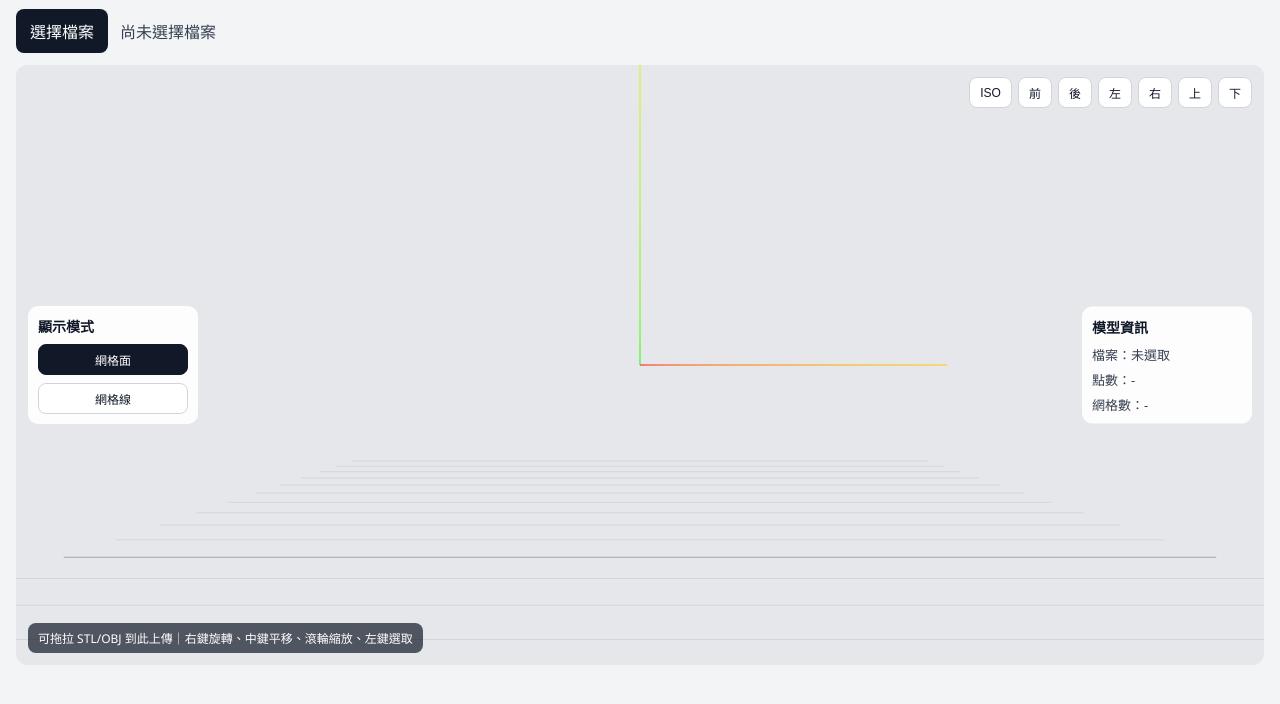
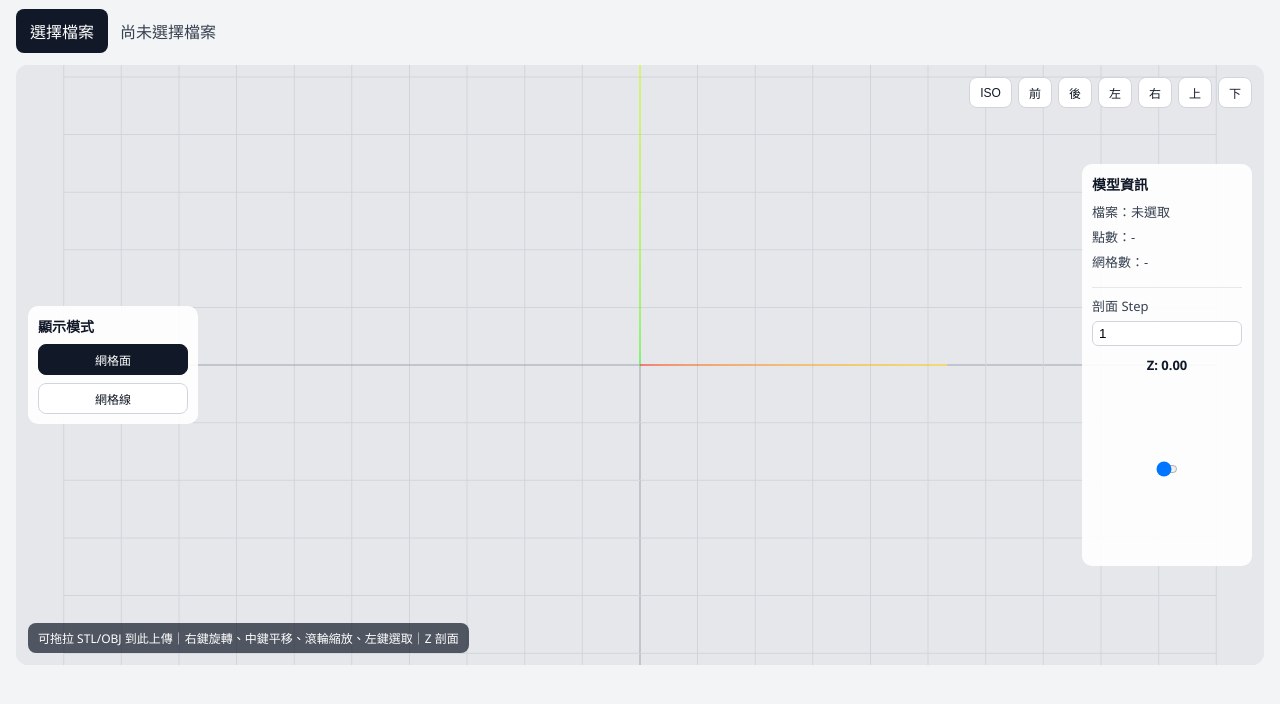
Before and after one commit to ger0182/web-stl-viewer, a website built with Vite: page index.html in a window 1280 px wide. Shown: the part 80-784 px from the top of the page. Built offline with nearby package versions, Linux system fonts and the light colour scheme; animation ran at ten frames a second.

Commit message:
feat: add z-section slider and remove camera damping

```diff
--- a/index.html
+++ b/index.html
@@ -44,11 +44,34 @@
             <div>點數：-</div>
             <div>網格數：-</div>
           </div>
+          <div class="section-control">
+            <label for="sectionStep">剖面 Step</label>
+            <input
+              id="sectionStep"
+              type="number"
+              min="0.1"
+              step="0.1"
+              value="1"
+            />
+            <div class="section-slider-wrap">
+              <div id="sectionValue" class="section-value">Z: 0</div>
+              <input
+                id="sectionSlider"
+                class="section-slider"
+                type="range"
+                min="0"
+                max="0"
+                step="1"
+                value="0"
+              />
+            </div>
+          </div>
         </aside>
 
         <canvas id="viewerCanvas"></canvas>
         <div id="hint" class="hint">
-          可拖拉 STL/OBJ 到此上傳｜右鍵旋轉、中鍵平移、滾輪縮放、左鍵選取
+          可拖拉 STL/OBJ 到此上傳｜右鍵旋轉、中鍵平移、滾輪縮放、左鍵選取｜Z
+          剖面
         </div>
       </section>
     </div>
--- a/src/main.js
+++ b/src/main.js
@@ -12,6 +12,9 @@ const viewToolbar = document.getElementById("viewToolbar");
 const modelInfo = document.getElementById("modelInfo");
 const renderSolidBtn = document.getElementById("renderSolid");
 const renderWireBtn = document.getElementById("renderWire");
+const sectionSlider = document.getElementById("sectionSlider");
+const sectionStep = document.getElementById("sectionStep");
+const sectionValue = document.getElementById("sectionValue");
 
 const scene = new THREE.Scene();
 scene.background = new THREE.Color(0xe5e7eb);
@@ -24,10 +27,10 @@ renderer.setPixelRatio(Math.min(window.devicePixelRatio, 2));
 renderer.domElement.addEventListener("contextmenu", (event) => {
   event.preventDefault();
 });
+renderer.localClippingEnabled = true;
 
 const controls = new OrbitControls(camera, renderer.domElement);
-controls.enableDamping = true;
-controls.dampingFactor = 0.08;
+controls.enableDamping = false;
 controls.mouseButtons = {
   LEFT: null,
   MIDDLE: THREE.MOUSE.PAN,
@@ -40,7 +43,8 @@ dirLight.position.set(80, 100, 120);
 scene.add(dirLight);
 
 const grid = new THREE.GridHelper(300, 20, 0x9ca3af, 0xd1d5db);
-grid.position.y = -50;
+grid.rotation.x = Math.PI / 2;
+grid.position.z = 0;
 scene.add(grid);
 
 const axis = new THREE.AxesHelper(80);
@@ -50,9 +54,11 @@ const modelItems = [];
 let activeModelId = null;
 let dragCounter = 0;
 let renderMode = "solid";
+let sectionHeight = 0;
 
 const raycaster = new THREE.Raycaster();
 const pointer = new THREE.Vector2();
+const sectionPlane = new THREE.Plane(new THREE.Vector3(0, 0, 1), 0);
 
 function resizeRenderer() {
   const width = viewerWrap.clientWidth;
@@ -159,7 +165,26 @@ function buildDefaultMaterial() {
     metalness: 0.1,
     roughness: 0.55,
     side: THREE.DoubleSide,
+    clippingPlanes: [sectionPlane],
   });
+}
+
+function applySectionPlaneToMesh(mesh) {
+  if (!mesh.isMesh || !mesh.material) {
+    return;
+  }
+
+  if (Array.isArray(mesh.material)) {
+    mesh.material.forEach((mat) => {
+      mat.clippingPlanes = [sectionPlane];
+      mat.clipShadows = true;
+      mat.needsUpdate = true;
+    });
+  } else {
+    mesh.material.clippingPlanes = [sectionPlane];
+    mesh.material.clipShadows = true;
+    mesh.material.needsUpdate = true;
+  }
 }
 
 async function loadModel(file) {
@@ -219,6 +244,7 @@ function countModelStats(object3D) {
 function setObjectRenderMode(object3D, mode) {
   object3D.traverse((child) => {
     if (child.isMesh && child.material) {
+      applySectionPlaneToMesh(child);
       if (Array.isArray(child.material)) {
         child.material.forEach((mat) => {
           mat.wireframe = mode === "wire";
@@ -228,6 +254,37 @@ function setObjectRenderMode(object3D, mode) {
       }
     }
   });
+}
+
+function getSceneHighestZ() {
+  if (!modelItems.length) {
+    return 0;
+  }
+
+  let highest = 0;
+  modelItems.forEach((item) => {
+    const box = new THREE.Box3().setFromObject(item.object3D);
+    highest = Math.max(highest, box.max.z);
+  });
+
+  return Number(highest.toFixed(3));
+}
+
+function updateSectionPlane(zValue) {
+  sectionHeight = Math.max(0, zValue);
+  sectionPlane.constant = -sectionHeight;
+  sectionValue.textContent = `Z: ${sectionHeight.toFixed(2)}`;
+}
+
+function updateSectionSliderRange() {
+  const maxZ = getSceneHighestZ();
+  sectionSlider.max = `${maxZ}`;
+  if (Number(sectionSlider.value) > maxZ) {
+    sectionSlider.value = `${maxZ}`;
+  }
+
+  const nextZ = Number(sectionSlider.value || 0);
+  updateSectionPlane(nextZ);
 }
 
 function applyRenderMode(mode) {
@@ -276,6 +333,7 @@ function assignModelMetadata(object3D, id) {
   object3D.traverse((child) => {
     child.userData.modelId = id;
     if (child.isMesh && child.material) {
+      applySectionPlaneToMesh(child);
       if (Array.isArray(child.material)) {
         child.material.forEach((mat) => {
           if (mat.color) {
@@ -330,6 +388,7 @@ async function handleSelectedFile(selectedFile) {
 
     modelItems.push(modelItem);
     scene.add(model);
+    updateSectionSliderRange();
     fitCameraToAllModels();
     setActiveModel(id);
     fileName.textContent = `已載入：${selectedFile.name}`;
@@ -423,12 +482,23 @@ renderWireBtn.addEventListener("click", () => {
   applyRenderMode("wire");
 });
 
+sectionStep.addEventListener("change", () => {
+  const parsedStep = Number(sectionStep.value);
+  const validStep = Number.isFinite(parsedStep) && parsedStep > 0 ? parsedStep : 1;
+  sectionStep.value = `${validStep}`;
+  sectionSlider.step = `${validStep}`;
+});
+
+sectionSlider.addEventListener("input", () => {
+  updateSectionPlane(Number(sectionSlider.value));
+});
+
 window.addEventListener("resize", resizeRenderer);
 resizeRenderer();
+updateSectionPlane(0);
 
 function animate() {
   requestAnimationFrame(animate);
-  controls.update();
   renderer.render(scene, camera);
 }
 
--- a/src/style.css
+++ b/src/style.css
@@ -135,6 +135,44 @@ body {
   color: #374151;
 }
 
+.section-control {
+  margin-top: 8px;
+  padding-top: 8px;
+  border-top: 1px solid #e5e7eb;
+  display: flex;
+  flex-direction: column;
+  gap: 6px;
+  font-size: 13px;
+  color: #374151;
+}
+
+#sectionStep {
+  border: 1px solid #d1d5db;
+  border-radius: 6px;
+  padding: 4px 6px;
+  width: 100%;
+}
+
+.section-slider-wrap {
+  display: flex;
+  flex-direction: column;
+  align-items: center;
+  gap: 8px;
+  padding-top: 4px;
+}
+
+.section-value {
+  font-weight: 600;
+  color: #111827;
+}
+
+.section-slider {
+  -webkit-appearance: slider-vertical;
+  appearance: auto;
+  width: 22px;
+  height: 170px;
+}
+
 .viewer-wrap.drag-active {
   outline: 3px dashed #111827;
   outline-offset: -10px;
```
